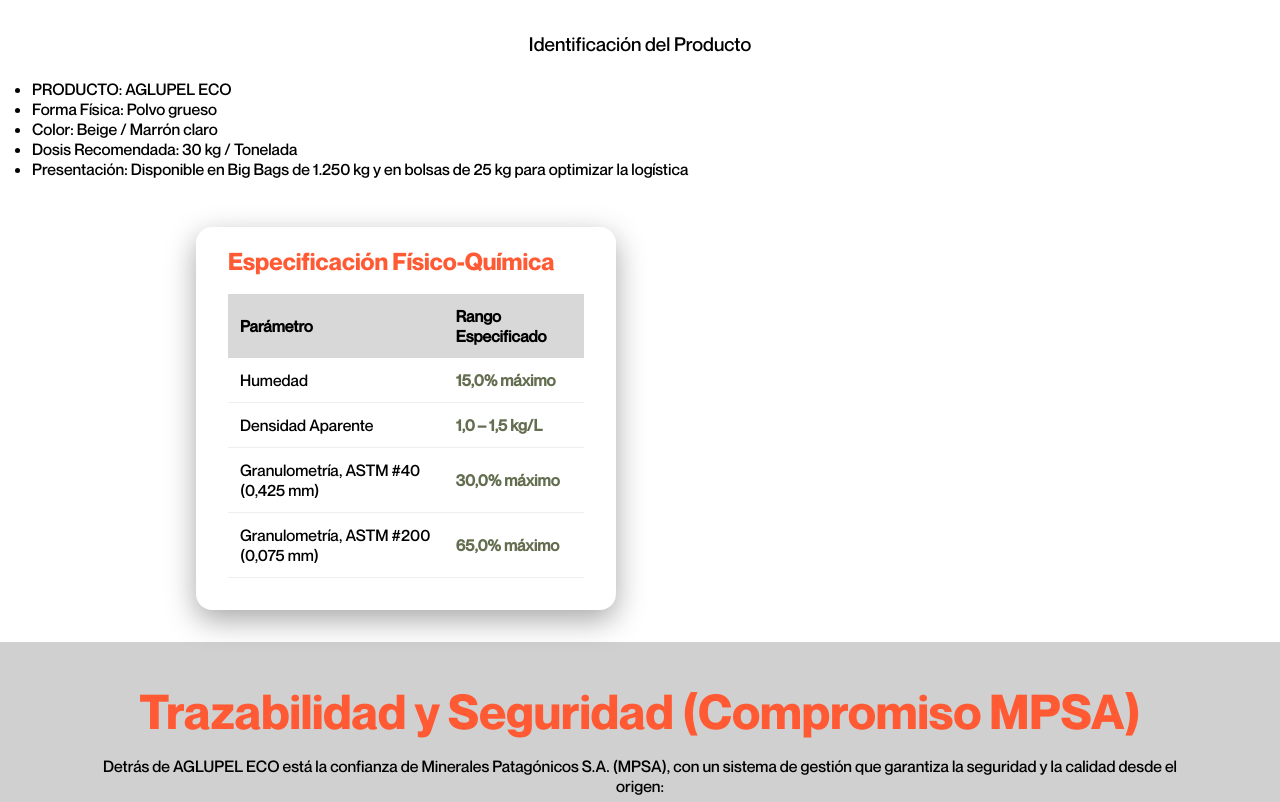
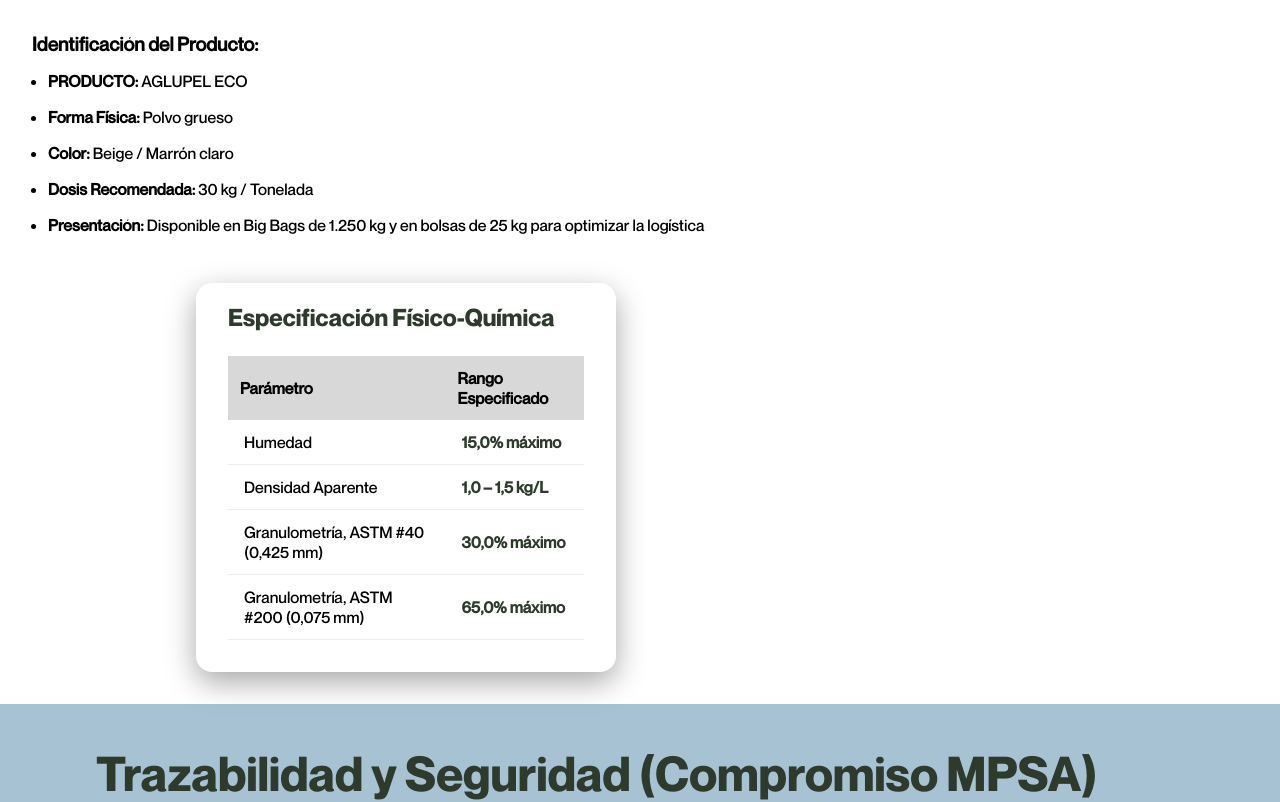
Before and after one commit to octaviofitz/peletizado, a React (Create React App) app: page / in a window 1280 px wide. Shown: the part 1685-2487 px from the top of the page. Built offline with nearby package versions, Linux system fonts and the light colour scheme.

Commit message:
first commit

```diff
--- a/src/Components/Calidad/Calidad.js
+++ /dev/null
@@ -1,115 +0,0 @@
-import React from "react";
-import "./calidad.css";
-
-function Calidad() {
-  const sustancias = [
-    { nombre: "Humedad", limite: "15,0% máximo" },
-    { nombre: "Densidad Aparente", limite: "1,0 – 1,5 kg/L" },
-    { nombre: "Granulometría, ASTM #40 (0,425 mm)", limite: "30,0% máximo" },
-    { nombre: "Granulometría, ASTM #200 (0,075 mm)", limite: "65,0% máximo" },
-  ];
-
-  return (
-    <section className="calidad" id="calidad">
-      <h5 className="titulo">Identificación y Especificaciones Físico-Químicas</h5>
-      <p className="texto">
-      <strong>Identificación del Producto</strong>
-      </p>
-
-      <ul>
-        <li><strong>PRODUCTO: </strong>AGLUPEL ECO</li>
-        <li><strong>Forma Física: </strong>Polvo grueso</li>
-        <li><strong>Color: </strong>Beige / Marrón claro</li>
-        <li><strong>Dosis Recomendada: </strong>30 kg / Tonelada</li>
-        <li><strong>Presentación: </strong>Disponible en Big Bags de 1.250 kg y en bolsas de 25 kg para optimizar la logística</li>
-      </ul>
-
-      <div className="ContenedorTarjetas">
-        {/* <div className="card1">
-          <p className="titulo">Certificaciones</p>
-
-          <div className="containerCard1">
-            <div>
-              <p className="destacado">GMP+ B2</p>
-            </div>
-            <div>
-              <p className="texto">
-                <strong>Feed Safety Management</strong>
-                <br />
-                Productores certificados de ingredientes alimenticios.
-              </p>
-            </div>
-          </div>
-
-          <div className="containerCard1">
-            <div>
-              <p className="destacado">ISO 9001</p>
-            </div>
-            <div>
-              <p className="texto">
-                <strong>Calidad 2015</strong>
-                <br />
-                Respaldo a las Buenas Prácticas de Manufactura.
-              </p>
-            </div>
-          </div>
-        </div>
- */}
-        <div className="cardTabla">
-          <h4 className="titulo">Especificación Físico-Química</h4>
-         {/*  <p className="texto">
-            Límites máximos estrictos para garantizar la inocuidad.
-          </p> */}
-
-          <table className="tabla">
-            <thead>
-              <tr>
-                <th>Parámetro</th>
-                <th>Rango Especificado</th>
-              </tr>
-            </thead>
-            <tbody>
-              {sustancias.map((item, i) => (
-                <tr key={i}>
-                  <td>{item.nombre}</td>
-                  <td className="valor">{item.limite}</td>
-                </tr>
-              ))}
-            </tbody>
-          </table>
-        </div>
-
-       {/*  <div className="cardDosif">
-          <div className="dosifLeft">
-            <h4 className="dosifTitulo">Dosificación y Presentación</h4>
-            <p className="dosifSub">
-              Optimizado para la logística y el uso eficiente en planta.
-            </p>
-
-            <div className="dosifBox">
-              <p className="dosifLabel">DOSIS RECOMENDADA</p>
-              <p className="dosifValue">1 a 3 Kg / Ton</p>
-              <p className="dosifSmall">De alimento balanceado</p>
-            </div>
-          </div>
-
-          <div className="dosifRight">
-            <div className="dosifPacks">
-              <div className="packCard">
-                <p className="packTop">Bolsas</p>
-                <p className="packKg">25 Kg</p>
-              </div>
-
-              <div className="packCard">
-                <p className="packTop">Big Bags</p>
-                <p className="packKg">1.250 Kg</p>
-              </div>
-            </div>
-          </div>
-        </div> */}
-      </div>
-    </section>
-  );
-}
-
-export default Calidad;
--- a/src/Components/Contacto/contacto.css
+++ b/src/Components/Contacto/contacto.css
@@ -15,7 +15,7 @@
 
   /* HEADER */
   .formHeader{
-    background:#ff5a34;
+    background:#2d3a2c;
     color:white;
     text-align:center;
     padding:35px 20px;
@@ -57,7 +57,7 @@
 
   /* Button */
   .submitBtn{
-    background:#ff5a34 !important;
+    background:#2d3a2c !important;
     padding:14px !important;
     font-size:16px !important;
     border-radius:8px !important;
--- a/src/Components/Eficiencia/Eficiencia.js
+++ b/src/Components/Eficiencia/Eficiencia.js
@@ -11,7 +11,7 @@
         <p className='texto'>
         Su objetivo principal es la <strong>mejora mecánica</strong> del producto final a través de un proceso de aglutinación eficiente:
         </p>
-        <ul>
+        <ul className='listado'>
           <li className='texto'><strong>Efecto Cementante:</strong> Las partículas de bentonita rodean y cementan las partículas más grandes del material base, formando una masa estable y cohesionada que potencia la capacidad de formación de pellets.</li>
           <li className='texto'><strong>Resistencia a la Compresión:</strong> Aumenta significativamente la firmeza estructural del pellet, evitando roturas o desprendimientos durante la manipulación industrial o logística.</li>
           <li className='texto'><strong>Eficiencia en Planta:</strong> Actúa como un lubricante natural, reduciendo el desgaste de los equipos de peletizado.</li>
--- a/src/Components/Eficiencia/eficiencia.css
+++ b/src/Components/Eficiencia/eficiencia.css
@@ -21,6 +21,10 @@
 
 .eficiencia .texto{
 margin-top: 1rem;
+}
+
+.eficiencia .listado{
+  padding-left: 1rem;
 }
 
 /* ================= CARDS ================= */
--- a/src/Components/Footer/footer.css
+++ b/src/Components/Footer/footer.css
@@ -3,7 +3,7 @@
    padding: 2rem 1.6rem 1.5rem;
    font-size: 0.9rem;
    font-weight: 400;
-   background-color: #636e50;
+   background-color: #a7c3d3;
    opacity: 0.9;
 
    display: flex;
--- a/src/Components/Home/Home.js
+++ b/src/Components/Home/Home.js
@@ -4,7 +4,7 @@
 import Header from '../Header/Header';
 import Nosotros from '../Nosotros/Nosotros';
 import Eficiencia from '../Eficiencia/Eficiencia';
-import Calidad from '../Calidad/Calidad';
+import Calidad from '../Identificacion/Identificacion';
 import CasoExito from '../CasoExito/CasoExito';
 import Contacto from '../Contacto/Contacto';
 import Trazabilidad from '../Trazabilidad/Trazabilidad';
@@ -22,7 +22,7 @@
             <Eficiencia />
             <Calidad />
             <Trazabilidad />
-            <CasoExito />
+            {/* <CasoExito /> */}
             <Contacto />
         </div>
     );
--- /dev/null
+++ b/src/Components/Identificacion/Identificacion.js
@@ -0,0 +1,56 @@
+import React from "react";
+import "./identificacion.css";
+
+function Identificacion() {
+  const sustancias = [
+    { nombre: "Humedad", limite: "15,0% máximo" },
+    { nombre: "Densidad Aparente", limite: "1,0 – 1,5 kg/L" },
+    { nombre: "Granulometría, ASTM #40 (0,425 mm)", limite: "30,0% máximo" },
+    { nombre: "Granulometría, ASTM #200 (0,075 mm)", limite: "65,0% máximo" },
+  ];
+
+  return (
+    <section className="identificacion" id="identificacion">
+      <h5 className="titulo">Identificación y Especificaciones Físico-Químicas</h5>
+      <p className="texto" id="subtitulo">
+      Identificación del Producto:
+      </p>
+
+      <ul className="listado">
+        <li><strong>PRODUCTO: </strong>AGLUPEL ECO</li>
+        <li><strong>Forma Física: </strong>Polvo grueso</li>
+        <li><strong>Color: </strong>Beige / Marrón claro</li>
+        <li><strong>Dosis Recomendada: </strong>30 kg / Tonelada</li>
+        <li><strong>Presentación: </strong>Disponible en Big Bags de 1.250 kg y en bolsas de 25 kg para optimizar la logística</li>
+      </ul>
+
+      <div className="ContenedorTarjetas">
+
+        <div className="cardTabla">
+          <h4 className="titulo">Especificación Físico-Química</h4>
+
+
+          <table className="tabla">
+            <thead>
+              <tr>
+                <th>Parámetro</th>
+                <th>Rango Especificado</th>
+              </tr>
+            </thead>
+            <tbody>
+              {sustancias.map((item, i) => (
+                <tr key={i}>
+                  <td>{item.nombre}</td>
+                  <td className="valor">{item.limite}</td>
+                </tr>
+              ))}
+            </tbody>
+          </table>
+        </div>
+
+      </div>
+    </section>
+  );
+}
+
+export default Identificacion;
--- a/src/Components/Calidad/calidad.css
+++ b/src/Components/Identificacion/identificacion.css
@@ -1,25 +1,45 @@
-.calidad{
+.identificacion{
     padding: 2rem;
   }
 
-  .calidad .titulo{
+  .identificacion .titulo{
     font-size: 2.35rem;
-    text-align: center;
     margin-top: 1.5rem;
+    margin-bottom: 1.5rem;
     font-family: 'MontrealBold';
     color: #a7c3d3;
   }
 
-  .calidad .texto{
-    text-align: center;
-    margin: 1rem 1rem 1.5rem;   /* ↓ un poco menos de espacio abajo */
+  .identificacion #subtitulo{
+    margin-bottom: 1rem;
+    font-weight: 700;
   }
+
+  .identificacion .listado{
+    margin-left: 1rem;
+  }
+
+  .identificacion strong{
+    font-weight: 700;
+  }
+
+  .identificacion .listado li{
+    margin-top: 1rem;
+  }
+
+/*   .identificacion #subtitulo{
+    text-align: left;
+  } */
+
+/*   .identificacion .texto{
+    margin: 1rem 2rem 1.5rem;
+  } */
 
   /* ======================================
      CONTENEDOR (DEFAULT <1024)
      ====================================== */
 
-  .calidad .ContenedorTarjetas{
+  .identificacion .ContenedorTarjetas{
     display: flex;
     gap: 1.2rem;              /* ↓ antes 2rem, ahora más compacto */
     justify-content: center;
@@ -31,8 +51,8 @@
      DOS CARDS BLANCAS
      ====================================== */
 
-  .calidad .card1,
-  .calidad .cardTabla{
+  .identificacion .card1,
+  .identificacion .cardTabla{
     width: 420px;
     border-radius: 16px;
     padding: 0 2rem 2rem;
@@ -47,20 +67,20 @@
      CARD 1
      ====================================== */
 
-  .calidad .card1 .titulo{
+  .identificacion .card1 .titulo{
     margin: 1.25rem 0 0.75rem;
     color: #a7c3d3;
     font-size: 1.5rem;
     text-align: left;
   }
 
-  .calidad .card1 .texto{
+  .identificacion .card1 .texto{
     color: black;
     text-align: left;
     margin: 0.6rem 0;
   }
 
-  .calidad .card1 .containerCard1{
+  .identificacion .card1 .containerCard1{
     display: flex;
     align-items: flex-start;
     gap: 1.25rem;
@@ -68,7 +88,7 @@
     margin-top: 0.75rem;
   }
 
-  .calidad .card1 .containerCard1 .destacado{
+  .identificacion .card1 .containerCard1 .destacado{
     color: white;
     background-color: #636e50;
     padding: 0.35rem 0.7rem;
@@ -78,7 +98,7 @@
     margin: 0.8rem 0 0;
   }
 
-  .calidad .card1 .containerCard1 .texto{
+  .identificacion .card1 .containerCard1 .texto{
     flex: 1;
     line-height: 1.35;
   }
@@ -87,41 +107,46 @@
      CARD TABLA
      ====================================== */
 
-  .calidad .cardTabla .titulo{
+  .identificacion .cardTabla{
+    margin-top: 1.5rem;
+  }
+
+
+  .identificacion .cardTabla .titulo{
     margin: 1.25rem 0 0.5rem;
-    color: #ff5a34;
+    color: #2d3a2c;
     font-size: 1.5rem;
     text-align: left;
   }
 
-  .calidad .cardTabla .texto{
+  .identificacion .cardTabla .texto{
     margin: 0.25rem 0 1rem;
     text-align: left;
   }
 
-  .calidad .tabla{
+  .identificacion .tabla{
     width: 100%;
     border-collapse: collapse;
-    margin-top: 10px;
+    margin-top: 16px;
   }
 
-  .calidad .tabla thead{
+  .identificacion .tabla thead{
     background: #d0d0d0d0;
   }
 
-  .calidad .tabla th{
+  .identificacion .tabla th{
     text-align: left;
     padding: 12px;
     font-weight: 600;
   }
 
-  .calidad .tabla td{
-    padding: 12px;
+  .identificacion .tabla td{
+    padding: 12px 16px;
     border-bottom: 1px solid #eee;
   }
 
-  .calidad .valor{
-    color: #636e50;
+  .identificacion .valor{
+    color: #2d3a2c;
     font-weight: 600;
   }
 
@@ -129,13 +154,13 @@
      CARD AZUL (<1024)
      ====================================== */
 
-  .calidad .cardDosif{
+  .identificacion .cardDosif{
     width: 420px;
     border-radius: 16px;
     padding: 1.6rem 1.6rem 1.8rem;
     margin: 1rem 0 1.5rem;   /* ↓ más compacto */
     box-shadow: 0 10px 30px rgba(0, 0, 0, 0.35);
-    background: #636e50;
+    background: #2d3a2c;
     color: #fff;
 
     display: flex;
@@ -143,51 +168,51 @@
     gap: 1.2rem;
   }
 
-  .calidad .dosifTitulo{
+  .identificacion .dosifTitulo{
     font-family: 'MontrealBold';
     font-size: 1.55rem;
     margin: 0 0 0.6rem;
   }
 
-  .calidad .dosifSub{
+  .identificacion .dosifSub{
     margin: 0 0 1rem;
     opacity: 0.95;
     font-size: 0.95rem;
     line-height: 1.25;
   }
 
-  .calidad .dosifBox{
+  .identificacion .dosifBox{
     background: rgba(255,255,255,0.12);
     border: 1px solid rgba(255,255,255,0.12);
     border-radius: 10px;
     padding: 0.9rem 1rem;
   }
 
-  .calidad .dosifLabel{
+  .identificacion .dosifLabel{
     margin: 0 0 0.25rem;
     font-weight: 800;
     font-size: 0.75rem;
     color: #ffd400;
   }
 
-  .calidad .dosifValue{
+  .identificacion .dosifValue{
     margin: 0;
     font-weight: 900;
     font-size: 1.15rem;
   }
 
-  .calidad .dosifSmall{
+  .identificacion .dosifSmall{
     margin: 0.2rem 0 0;
     font-size: 0.75rem;
     opacity: 0.9;
   }
 
-  .calidad .dosifPacks{
+  .identificacion .dosifPacks{
     display: flex;
     gap: 1rem;
   }
 
-  .calidad .packCard{
+  .identificacion .packCard{
     flex: 1;
     background: #fff;
     color: #0b1b3e;
@@ -199,13 +224,13 @@
     justify-content: center;
   }
 
-  .calidad .packTop{
+  .identificacion .packTop{
     margin: 0;
     font-weight: 700;
     font-size: 0.85rem;
   }
 
-  .calidad .packKg{
+  .identificacion .packKg{
     margin: 0.15rem 0 0;
     font-weight: 900;
     font-size: 1.35rem;
@@ -218,16 +243,16 @@
   @media (min-width:1024px){
 
 
-    .calidad .titulo{
+    .identificacion .titulo{
       font-size: 3rem;
       margin-bottom: 2rem;
     }
 
-    .calidad .texto{
+    .identificacion .texto{
       font-size: 1.2rem;
     }
 
-    .calidad .ContenedorTarjetas{
+    .identificacion .ContenedorTarjetas{
       display: grid;
       grid-template-columns: 420px 420px;
       gap: 3rem;
@@ -236,14 +261,14 @@
       margin-top: 3rem;   /* ✅ MÁS separación del texto superior */
     }
 
-    .calidad .card1,
-    .calidad .cardTabla{
+    .identificacion .card1,
+    .identificacion .cardTabla{
       height: 100%;
       margin: 0;
       min-height: 320px;
     }
 
-    .calidad .cardDosif{
+    .identificacion .cardDosif{
       grid-column: 1 / 3;
       width: 100%;
       max-width: calc(420px + 420px + 3rem);
@@ -256,26 +281,26 @@
       align-items: center;
     }
 
-    .calidad .dosifLeft{
+    .identificacion .dosifLeft{
       display: flex;
       flex-direction: column;
       gap: 0.9rem;
     }
 
-    .calidad .dosifRight{
+    .identificacion .dosifRight{
       display: flex;
       justify-content: center;
       align-items: center;
     }
 
-    .calidad .dosifPacks{
+    .identificacion .dosifPacks{
       width: 100%;
       max-width: 520px;
       justify-content: center;
       gap: 1.5rem;
     }
 
-    .calidad .packCard{
+    .identificacion .packCard{
       max-width: 230px;
     }
   }
--- a/src/Components/Trazabilidad/trazabilidad.css
+++ b/src/Components/Trazabilidad/trazabilidad.css
@@ -1,25 +1,16 @@
 .trazabilidad{
-    background-color: #d0d0d0;
+    background-color: #a7c3d3;
     padding: 3rem 1.1rem;
-  }
-
-  .trazabilidad .paratexto{
-  text-align: center;
-  font-weight: 700;
-  color: #636e50;
-  letter-spacing: 1px;
   }
 
   .trazabilidad .titulo{
     font-size: 2.35rem;
-    text-align: center;
     margin-top: 0.5rem;
     font-family: 'MontrealBold';
-    color: #ff5a34;
+    color: #2d3a2c;
   }
 
   .trazabilidad .texto{
-  text-align: center;
   margin-top: 1rem;
   }
 
```
